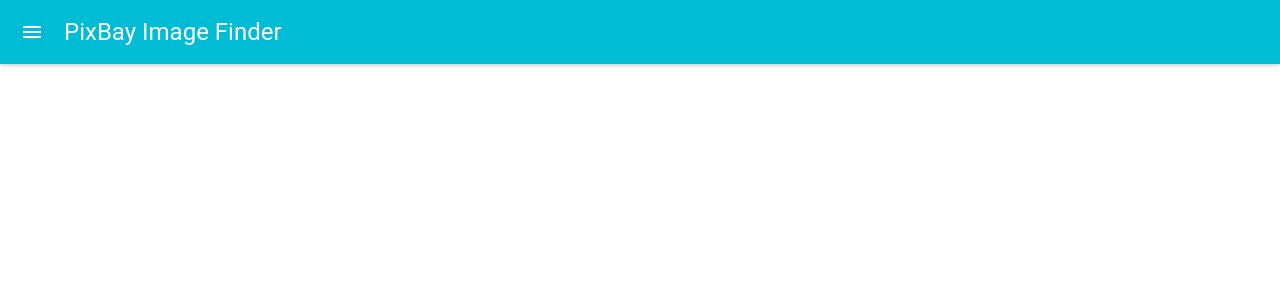
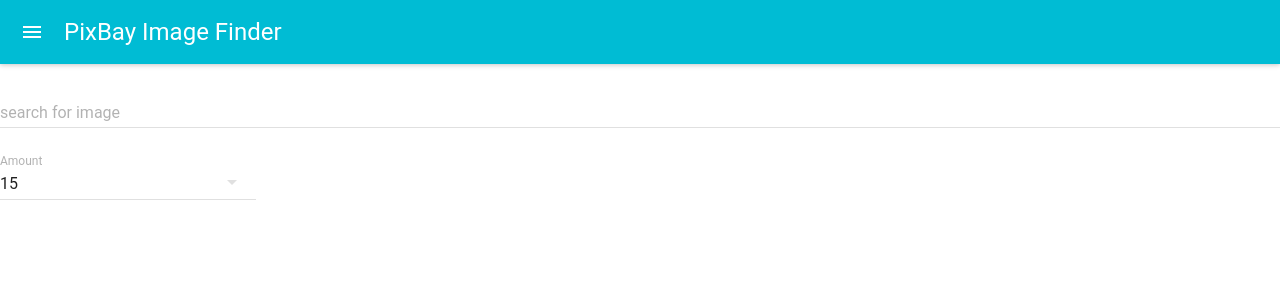
Before and after one commit to mohammadrad007/pixbay-image-finder, a React (Create React App) app: page / in a window 1280 px wide. Shown: the top 300 px of the page. Built offline with nearby package versions, Linux system fonts and the light colour scheme.

Commit message:
search component

```diff
--- a/src/App.js
+++ b/src/App.js
@@ -1,12 +1,14 @@
 import React, { Component } from "react";
 import MuiThemeProvider from "material-ui/styles/MuiThemeProvider";
 import NavBar from "./components/navbar/NavBar";
+import Search from "./components/search/Search";
 
 class App extends Component {
   render() {
     return (
       <MuiThemeProvider>
         <NavBar />
+        <Search />
       </MuiThemeProvider>
     );
   }
--- a/src/components/search/Search.js
+++ b/src/components/search/Search.js
@@ -0,0 +1,69 @@
+import React, { Component } from "react";
+import { TextField, SelectField, MenuItem } from "material-ui";
+import axios from "axios";
+import ImageResults from "../image-results/ImageResults";
+class Search extends Component {
+  state = {
+    searchText: "",
+    amount: 15,
+    apiUrl: "https://pixabay.com/api",
+    apiKey: "12725301-6d1d3080ea8ea5f1d3bde1efa",
+    images: []
+  };
+  onTextChange = e => {
+    this.setState(
+      {
+        [e.target.name]: e.target.value
+      },
+      () => {
+        axios
+          .get(
+            `${this.state.apiUrl}/?key=${this.state.apiKey}&q=${
+              this.state.searchText
+            }&image_type=photo&per_page=${this.state.amount}&safesearch=true`
+          )
+          .then(res =>
+            this.setState({
+              images: res.data.hits
+            })
+          )
+          .catch(err => console.log(err));
+      }
+    );
+  };
+  onAmountChange = (e, index, value) => {
+    this.setState({
+      amount: value
+    });
+  };
+  render() {
+    console.log(this.state.images);
+    return (
+      <div>
+        <TextField
+          name="searchText"
+          value={this.state.serachText}
+          onChange={this.onTextChange}
+          floatingLabelText="search for image"
+          fullWidth={true}
+        />
+        <br />
+        <SelectField
+          name="amount"
+          floatingLabelText="Amount"
+          value={this.state.amount}
+          onChange={this.onAmountChange}
+        >
+          <MenuItem value={5} primaryText="5" />
+          <MenuItem value={10} primaryText="10" />
+          <MenuItem value={15} primaryText="15" />
+          <MenuItem value={30} primaryText="30" />
+          <MenuItem value={50} primaryText="50" />
+        </SelectField>
+        <br />
+
+      </div>
+    );
+  }
+}
+export default Search;
```
Also changed, not shown: src/components/image-results/ImageResult.js (deleted), src/components/image-results/ImageResults.js (added).
